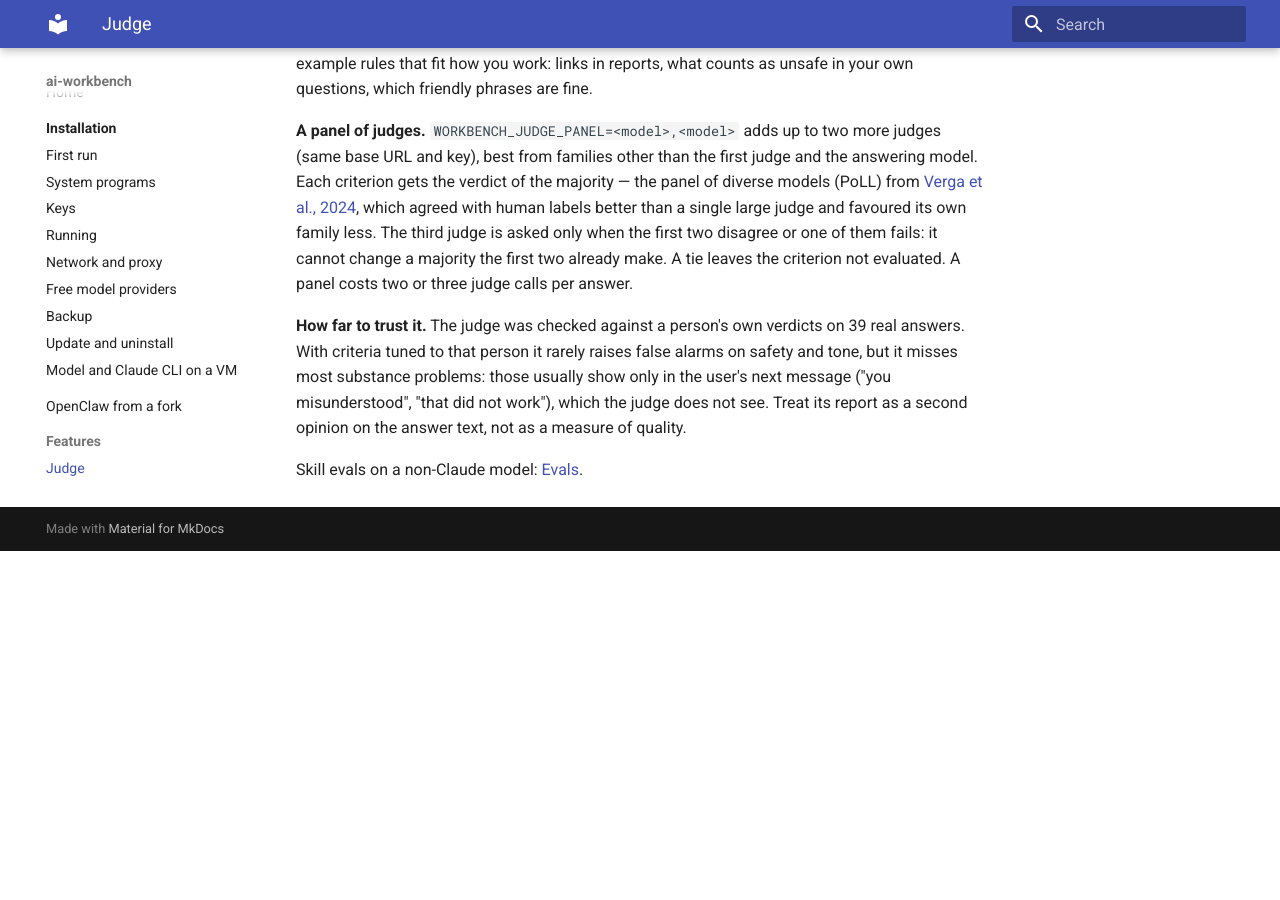
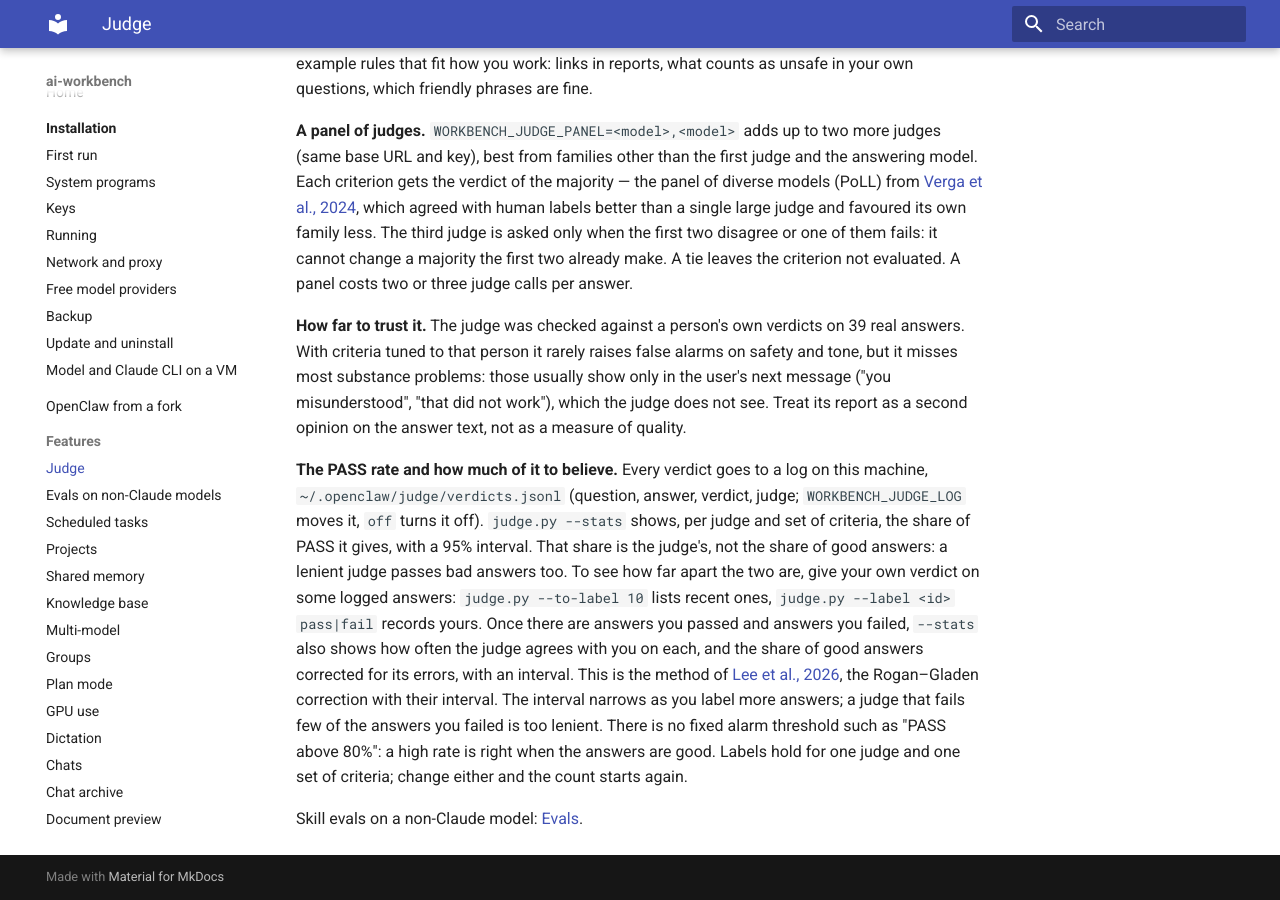
Before and after one commit to SingularBunny/ai-workbench, an MkDocs documentation site: the page built from docs/features/judge.md, in a window 1280 px wide and 900 px high, scrolled down 978 px. Built offline with MkDocs 1.6.1 and Material for MkDocs 9.7.7, drawn with Linux system fonts in a browser that asks for light colours; before the commit the page ends 1529 px from its top, so only the background shows below that.

Commit message:
Docs: judge PASS rate, human labels and the corrected share of good answers

```diff
--- a/docs/features/judge.md
+++ b/docs/features/judge.md
@@ -48,4 +48,16 @@ substance problems: those usually show only in the user's next message ("you mis
 not work"), which the judge does not see. Treat its report as a second opinion on the answer text, not as a
 measure of quality.
 
+**The PASS rate and how much of it to believe.** Every verdict goes to a log on this machine,
+`~/.openclaw/judge/verdicts.jsonl` (question, answer, verdict, judge; `WORKBENCH_JUDGE_LOG` moves it, `off` turns it off).
+`judge.py --stats` shows, per judge and set of criteria, the share of PASS it gives, with a 95% interval. That share is
+the judge's, not the share of good answers: a lenient judge passes bad answers too. To see how far apart the two are,
+give your own verdict on some logged answers: `judge.py --to-label 10` lists recent ones, `judge.py --label <id>
+pass|fail` records yours. Once there are answers you passed and answers you failed, `--stats` also shows how often
+the judge agrees with you on each, and the share of good answers corrected for its errors, with an interval. This is
+the method of [Lee et al., 2026](https://arxiv.org/abs/2511.21140), the Rogan–Gladen correction with their interval.
+The interval narrows as you label more answers; a judge that fails few of the answers you failed is too lenient.
+There is no fixed alarm threshold such as "PASS above 80%": a high rate is right when the answers are good. Labels
+hold for one judge and one set of criteria; change either and the count starts again.
+
 Skill evals on a non-Claude model: [Evals](evals.md).
```
